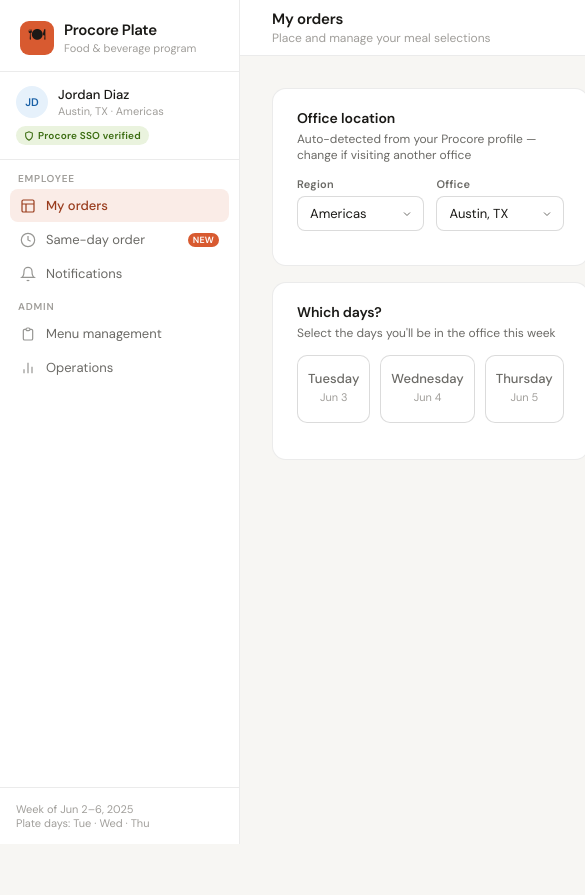
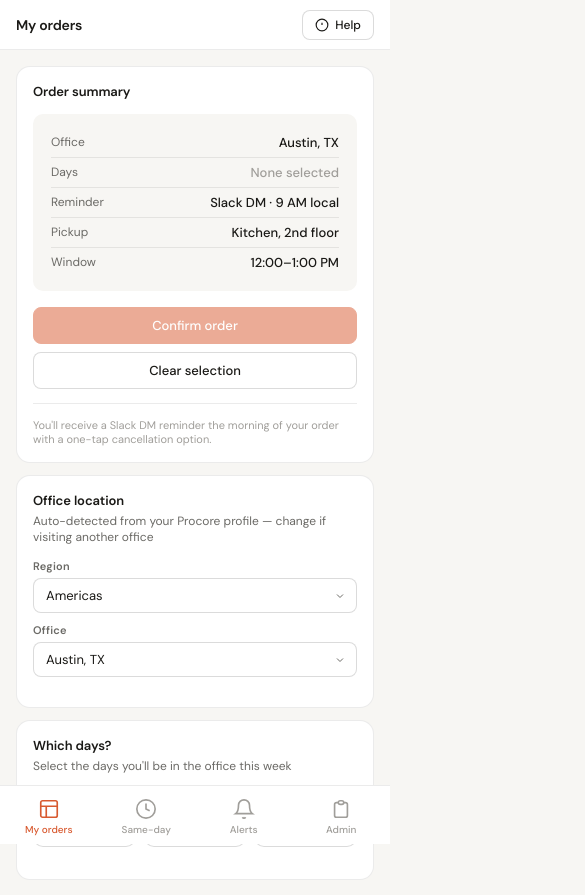
Before and after one commit to scottmoitoza-byte/procore-plate-demo, a plain HTML site: page index.html in a window 390 px wide. Shown: the top 895 px of the page, 585 px wide, since content can reach past the window. Before the commit the page ends 844 px from the top, so only its background shows below. Drawn offline with Linux system fonts and the light colour scheme.

Commit message:
Add files via upload

```diff
--- a/index.html
+++ b/index.html
@@ -244,6 +244,99 @@
 @keyframes slideUp { from { opacity: 0; transform: translateY(12px); } to { opacity: 1; transform: none; } }
 .view.active { animation: fadeIn 0.18s ease; }
 .anim-in { animation: fadeIn 0.2s ease; }
+
+/* ── Mobile bottom nav ── */
+.mobile-nav {
+  display: none;
+  position: fixed; bottom: 0; left: 0; right: 0;
+  background: var(--surface);
+  border-top: 1px solid var(--border);
+  padding: 6px 0;
+  padding-bottom: max(6px, env(safe-area-inset-bottom));
+  z-index: 20;
+  grid-template-columns: repeat(4, 1fr);
+}
+.mobile-nav-item {
+  display: flex; flex-direction: column; align-items: center;
+  gap: 3px; padding: 6px 4px 2px;
+  font-size: 10px; font-weight: 500; color: var(--text3);
+  cursor: pointer; position: relative; transition: color 0.12s;
+}
+.mobile-nav-item svg { width: 22px; height: 22px; stroke: currentColor; flex-shrink: 0; }
+.mobile-nav-item.active { color: var(--orange); }
+.mobile-nav-badge {
+  position: absolute; top: 4px; right: calc(50% - 18px);
+  background: var(--orange); color: #fff;
+  font-size: 9px; font-weight: 700;
+  min-width: 16px; height: 16px; border-radius: 8px;
+  display: flex; align-items: center; justify-content: center;
+  padding: 0 4px;
+}
+
+/* ── Mobile responsive ── */
+@media (max-width: 768px) {
+  .sidebar { display: none; }
+  .mobile-nav { display: grid; }
+  .main { margin-left: 0; }
+  .content { padding: 16px 16px 88px; }
+  .topbar { padding: 0 16px; height: 50px; }
+  .page-sub { display: none; }
+  .page-title { font-size: 14px; }
+
+  /* Stack all two-col layouts */
+  .two-col,
+  .two-col-wide { grid-template-columns: 1fr; gap: 0; }
+
+  /* Un-stick sidebar summary cards when stacked */
+  .two-col > div:last-child .card,
+  .two-col-wide > div:last-child .card { position: static !important; top: auto !important; }
+
+  /* Move order summary above form on mobile for context */
+  .two-col > div:last-child { order: -1; }
+
+  /* Grids */
+  .stat-grid { grid-template-columns: repeat(2, 1fr); gap: 10px; margin-bottom: 16px; }
+  .stat-val { font-size: 22px; }
+  .menu-week { grid-template-columns: 1fr; }
+  .day-grid { grid-template-columns: repeat(3, 1fr); gap: 8px; }
+  .day-btn { padding: 10px 6px; font-size: 12px; }
+  .office-grid { grid-template-columns: 1fr 1fr; }
+
+  /* Cards */
+  .card { padding: 16px; margin-bottom: 12px; }
+  .card-title { font-size: 13px; }
+
+  /* Tables scroll horizontally */
+  .tbl-wrap { overflow-x: auto; -webkit-overflow-scrolling: touch; }
+  table { min-width: 520px; }
+
+  /* Row fields stack */
+  .row { flex-direction: column; gap: 10px; }
+  .col { max-width: 100% !important; }
+
+  /* Ticket */
+  .ticket-meta-grid { grid-template-columns: 1fr 1fr; }
+  .ticket-pickup-time { font-size: 20px; }
+
+  /* Slack messages */
+  .slack-msg { font-size: 12px; line-height: 1.6; }
+
+  /* Buttons full-width on summary */
+  #confirm-btn, #sameday-confirm-btn { width: 100%; justify-content: center; }
+
+  /* Notifications max-width off on mobile */
+  #notif > div { max-width: 100%; }
+
+  /* Ops filter row wraps */
+  #ops > div:first-child { flex-wrap: wrap; gap: 8px; }
+  #ops > div:first-child select { font-size: 12px; }
+
+  /* Admin menu week stacks */
+  #admin-menu-grid.menu-week { grid-template-columns: 1fr; }
+
+  /* Same-day order form fields */
+  #sameday-form .row { flex-direction: column; }
+}
 </style>
 </head>
 <body>
@@ -605,6 +698,27 @@
 </div>
 </div>
 
+<!-- Mobile bottom nav -->
+<nav class="mobile-nav" id="mobile-nav">
+  <div class="mobile-nav-item active" data-view="order" onclick="switchView('order', this)">
+    <svg viewBox="0 0 24 24" fill="none" stroke-width="1.8"><rect x="3" y="3" width="18" height="18" rx="2"/><path d="M3 9h18M9 21V9"/></svg>
+    <span>My orders</span>
+  </div>
+  <div class="mobile-nav-item" data-view="sameday" onclick="switchView('sameday', this)">
+    <svg viewBox="0 0 24 24" fill="none" stroke-width="1.8"><circle cx="12" cy="12" r="10"/><polyline points="12 6 12 12 16 14"/></svg>
+    <span>Same-day</span>
+  </div>
+  <div class="mobile-nav-item" data-view="notif" onclick="switchView('notif', this)" style="position:relative">
+    <svg viewBox="0 0 24 24" fill="none" stroke-width="1.8"><path d="M18 8A6 6 0 0 0 6 8c0 7-3 9-3 9h18s-3-2-3-9M13.73 21a2 2 0 0 1-3.46 0"/></svg>
+    <span>Alerts</span>
+    <span class="mobile-nav-badge" id="mobile-notif-badge" style="display:none">0</span>
+  </div>
+  <div class="mobile-nav-item" data-view="admin" onclick="switchView('admin', this)">
+    <svg viewBox="0 0 24 24" fill="none" stroke-width="1.8"><path d="M9 5H7a2 2 0 0 0-2 2v12a2 2 0 0 0 2 2h10a2 2 0 0 0 2-2V7a2 2 0 0 0-2-2h-2M9 5a2 2 0 0 0 2 2h2a2 2 0 0 0 2-2M9 5a2 2 0 0 1 2-2h2a2 2 0 0 1 2 2"/></svg>
+    <span>Admin</span>
+  </div>
+</nav>
+
 <script>
 // ─────────────────────────────────────────────────────────────────────────────
 // DEMO CONFIG
@@ -904,9 +1018,15 @@
   const orders   = loadOrders();
   const todayStr = DEMO_TODAY;
   const count    = orders.filter(o => o.iso >= todayStr && o.status === 'confirmed').length;
-  const badge    = document.getElementById('notif-count');
-  if (count > 0) { badge.style.display = ''; badge.textContent = count; }
-  else           { badge.style.display = 'none'; }
+  const badge        = document.getElementById('notif-count');
+  const mobileBadge  = document.getElementById('mobile-notif-badge');
+  if (count > 0) {
+    badge.style.display = ''; badge.textContent = count;
+    mobileBadge.style.display = ''; mobileBadge.textContent = count;
+  } else {
+    badge.style.display = 'none';
+    mobileBadge.style.display = 'none';
+  }
 }
 
 // ─────────────────────────────────────────────────────────────────────────────
@@ -1542,10 +1662,16 @@
   document.querySelectorAll('.view').forEach(v => v.classList.remove('active'));
   document.querySelectorAll('.nav-item').forEach(n => n.classList.remove('active'));
   document.getElementById(id).classList.add('active');
-  el.classList.add('active');
+  // Sync both sidebar and mobile nav active states
+  document.querySelectorAll(`.nav-item[onclick*="'${id}'"]`).forEach(n => n.classList.add('active'));
+  document.querySelectorAll(`#mobile-nav .mobile-nav-item`).forEach(n => {
+    n.classList.toggle('active', n.dataset.view === id);
+  });
   const t = pageTitles[id];
   document.querySelector('.page-title').textContent = t.title;
   document.querySelector('.page-sub').textContent   = t.sub;
+  // Scroll to top on mobile when switching views
+  window.scrollTo({ top: 0, behavior: 'smooth' });
   // Lazy-render views when first opened
   if (id === 'sameday') renderSamedayMenu();
   if (id === 'notif')   renderNotifications();
```
